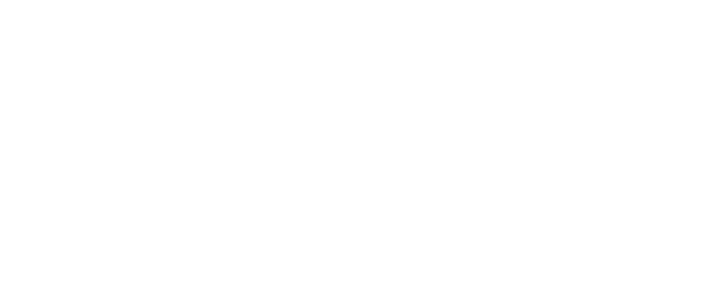
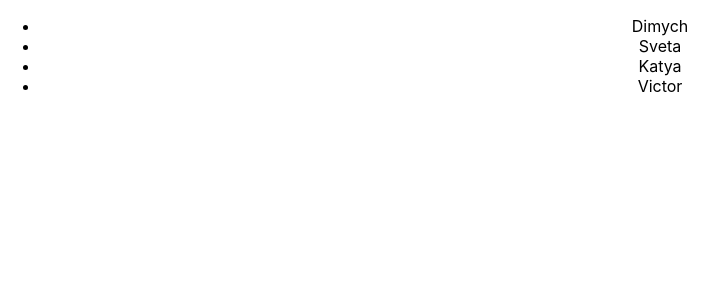
Before and after one commit to igor-minaev/vanilla-javascript, a React (Create React App) app: page / in a window 1280 px wide. Shown: the top 300 px of the page, without its empty margins (0-727 px from the left). Built offline with nearby package versions, Linux system fonts and the light colour scheme.

Commit message:
add map to app

```diff
--- a/src/App.tsx
+++ b/src/App.tsx
@@ -3,11 +3,16 @@
 import './App.css';
 
 function App() {
-  return (
-    <div className="App">
-
-    </div>
-  );
+    const names = ['Dimych', 'Sveta', 'Katya', 'Victor']
+    const users = [{name: 'Dimych'}, {name: 'Sveta'}, {name: 'Katya'}, {name: 'Victor'}]
+    const liElements = users.map((u,index) => <li key={index}>{u.name}</li>)
+    return (
+        <div className="App">
+            <ul>
+                {liElements}
+            </ul>
+        </div>
+    );
 }
 
 export default App;
```
